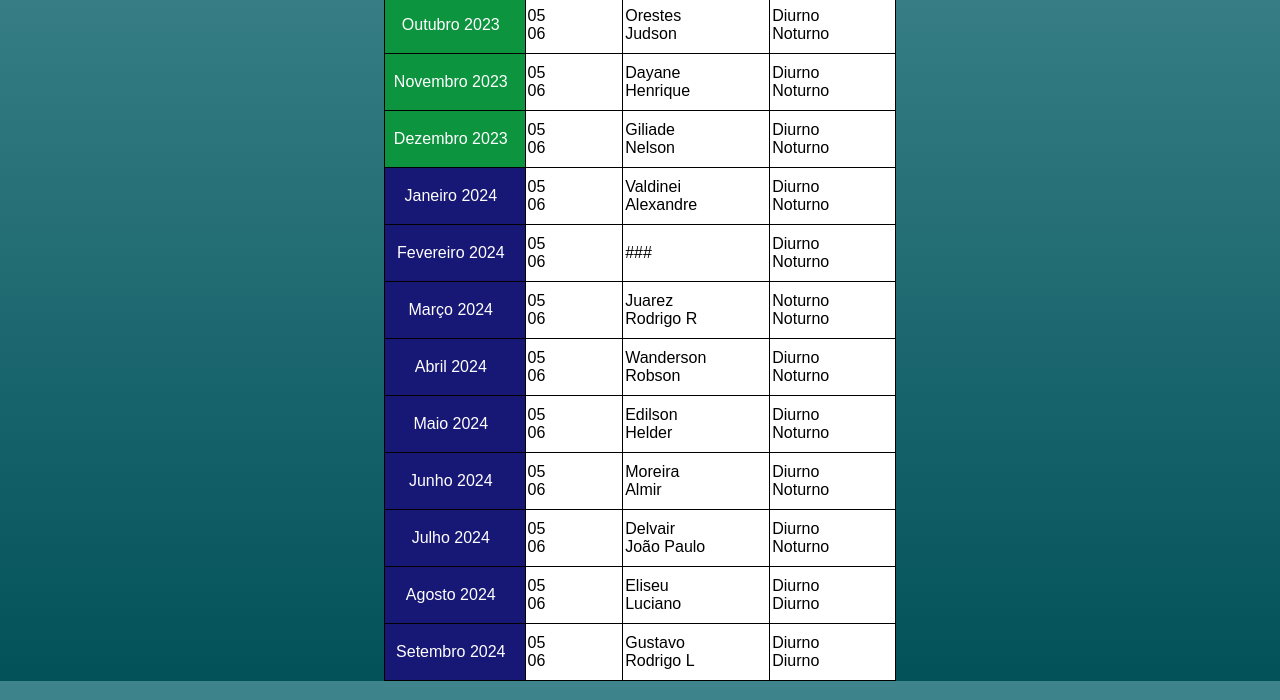
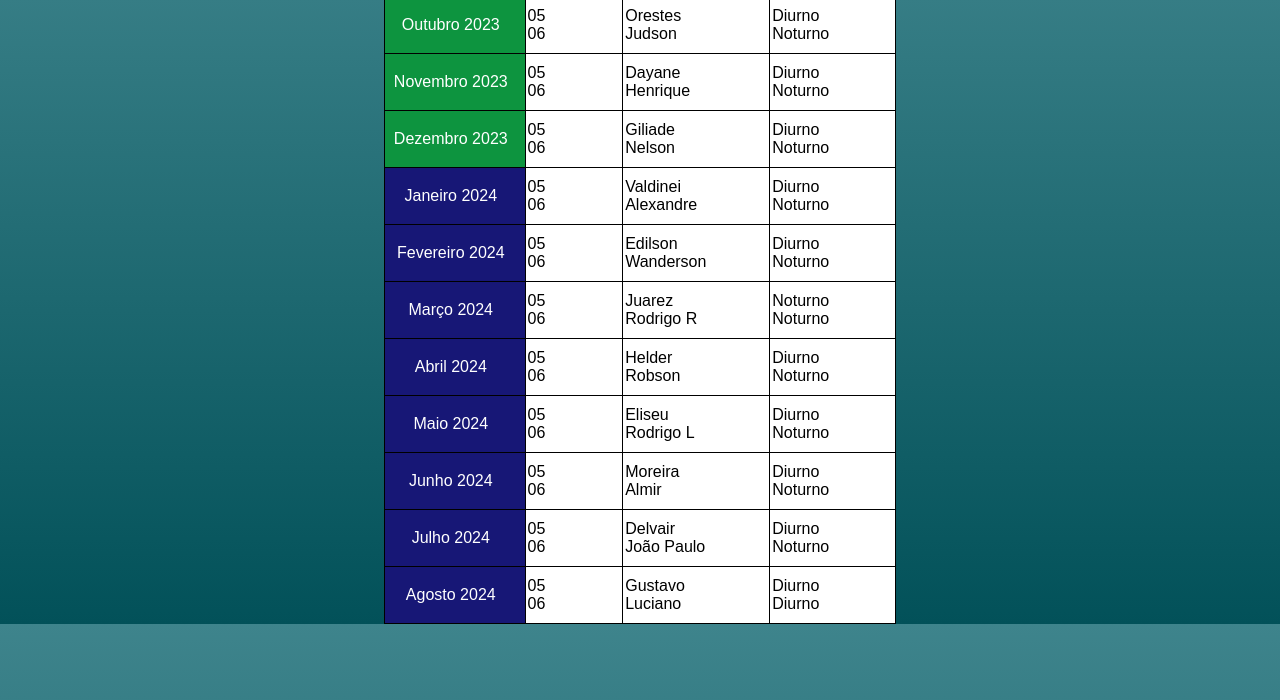
Before and after one commit to gustavohenriquedosantos/ferias-vigilantes, a plain HTML site: page index.html in a window 1280 px wide. Shown: the part 100-800 px from the top of the page. Drawn offline with Linux system fonts and the light colour scheme.

Commit message:
last commit

```diff
--- a/index.html
+++ b/index.html
@@ -49,7 +49,7 @@
             <tr>
                 <td class="mes">Fevereiro 2024</td>
                 <td>05<br>06</td>
-                <td>###<br></td>
+                <td>Edilson<br>Wanderson</td>
                 <td>Diurno<br>Noturno</td>
 
             </tr>
@@ -63,14 +63,14 @@
             <tr>
                 <td class="mes">Abril 2024</td>
                 <td>05<br>06</td>
-                <td>Wanderson<br>Robson</td>
+                <td>Helder<br>Robson</td>
                 <td>Diurno<br>Noturno</td>
 
             </tr>
             <tr>
                 <td class="mes">Maio 2024</td>
                 <td>05<br>06</td>
-                <td>Edilson<br>Helder</td>
+                <td>Eliseu<br>Rodrigo L</td>
                 <td>Diurno<br>Noturno</td>
 
             </tr>
@@ -91,15 +91,9 @@
             <tr>
                 <td class="mes">Agosto 2024</td>
                 <td>05<br>06</td>
-                <td>Eliseu<br>Luciano</td>
+                <td>Gustavo<br>Luciano</td>
                 <td>Diurno<br>Diurno</td>
 
-            </tr>
-            <tr>
-                <td class="mes">Setembro 2024</td>
-                <td>05<br>06</td>
-                <td>Gustavo<br>Rodrigo L</td>
-                <td>Diurno<br>Diurno</td>
             </tr>
         </tbody>
     </table>
```
